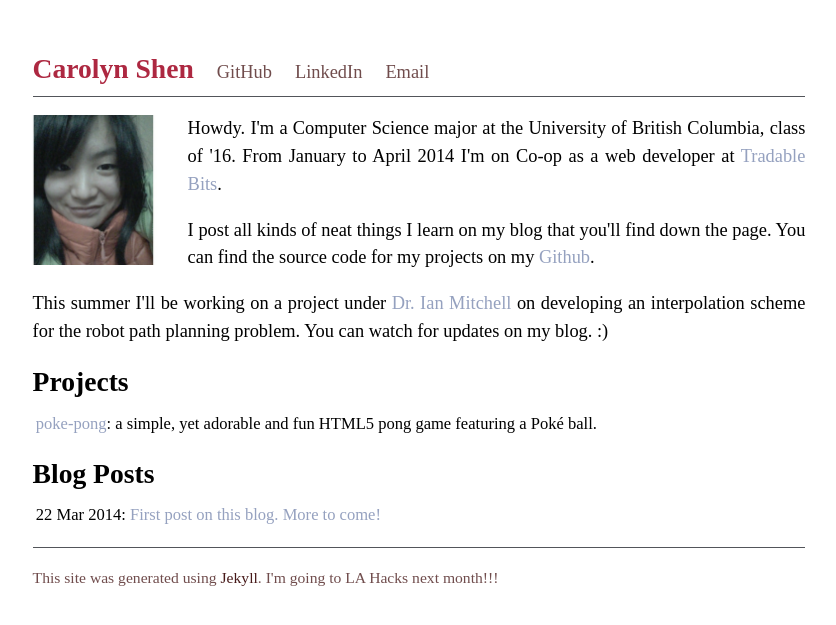
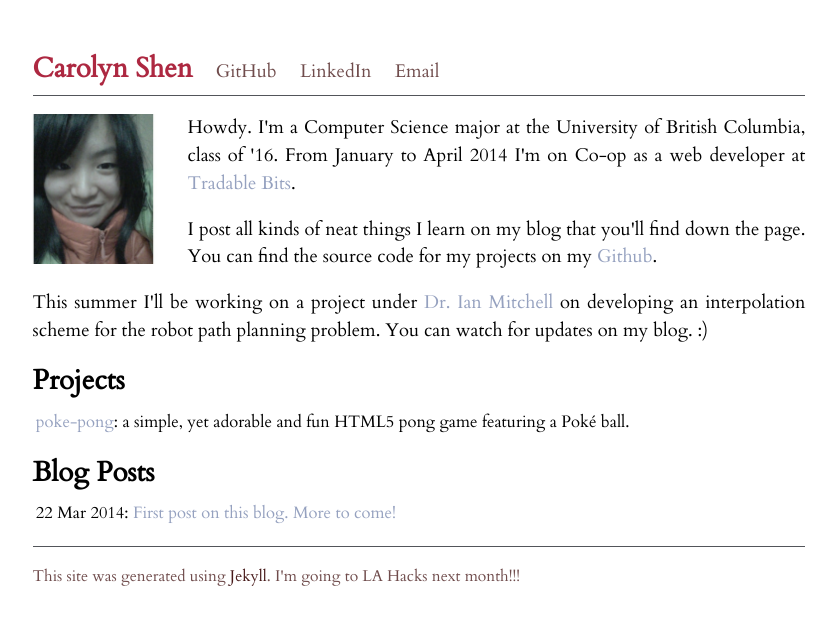
Before and after one commit to carshen/carshen.github.io, a Jekyll site: the page built from index.html, in a window 1280 px wide. Shown: the top 625 px of the page, without its empty margins (221-1057 px from the left). Built offline with Jekyll 4.4.1, drawn with Linux system fonts in a browser that asks for light colours; Markdown is read by kramdown in place of the engine named in the settings.

Commit message:
change font

```diff
--- a/_layouts/default.html
+++ b/_layouts/default.html
@@ -12,6 +12,7 @@
         <!-- Custom CSS -->
         <!--link rel="stylesheet" href="/css/main.css"-->
 	<link rel="stylesheet" href="/css/home.css">
+	<link href='http://fonts.googleapis.com/css?family=Cardo' rel='stylesheet' type='text/css'>
     </head>
     <body>
 
--- a/_layouts/post_default.html
+++ b/_layouts/post_default.html
@@ -12,6 +12,7 @@
         <!-- Custom CSS -->
         <!--link rel="stylesheet" href="/css/main.css"-->
 	<link rel="stylesheet" href="/css/home.css">
+	<link href='http://fonts.googleapis.com/css?family=Cardo' rel='stylesheet' type='text/css'>
     </head>
     <body>
 
--- a/css/home.css
+++ b/css/home.css
@@ -1,5 +1,6 @@
 body {
 	text-align: center;
+	font-family: 'Cardo', serif;
 }
 
 ul {
```
